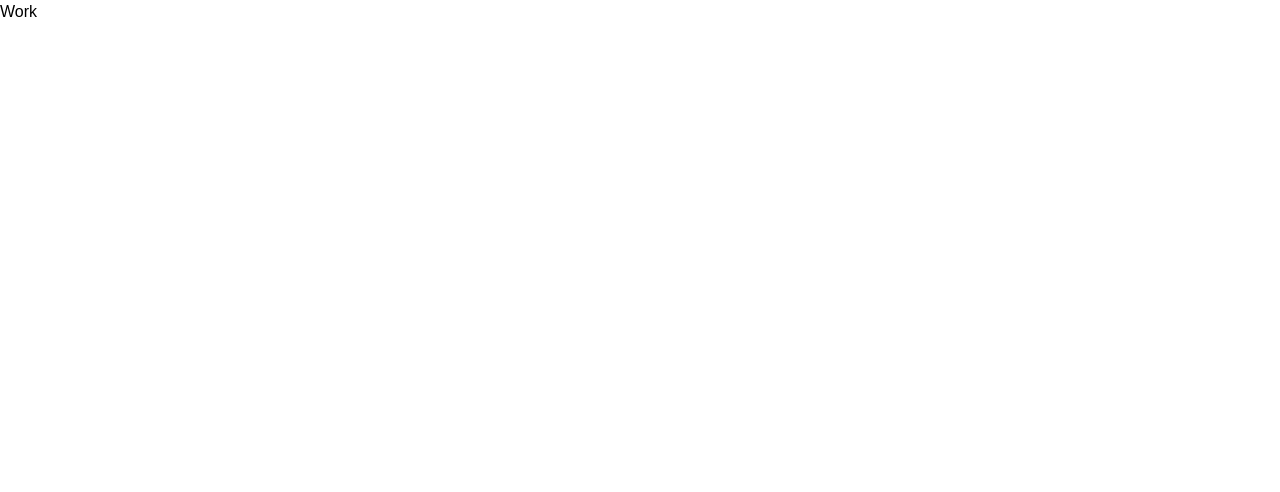
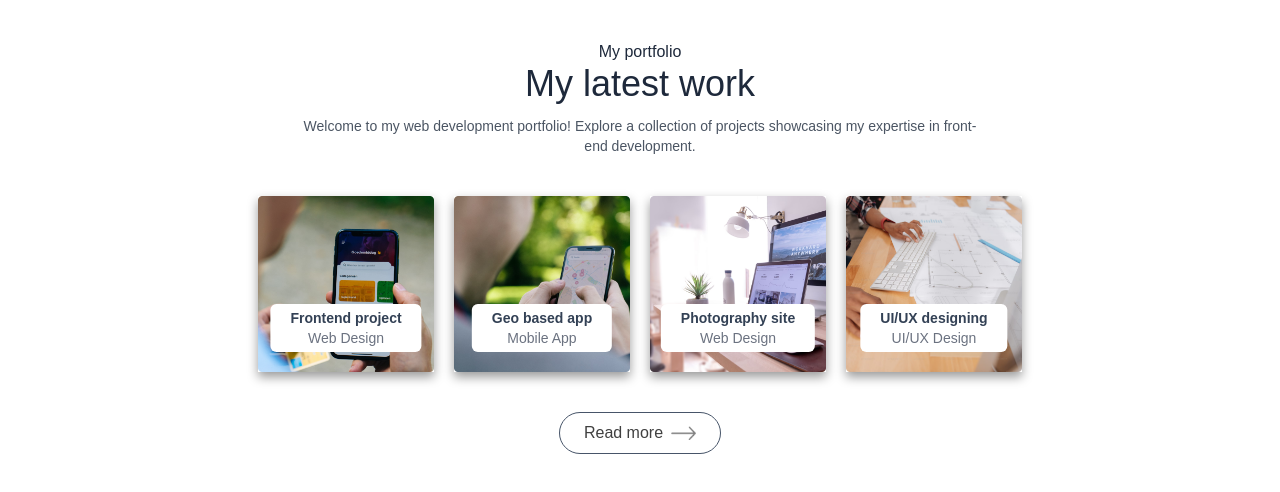
Before and after one commit to ATechproC/portfolio, a Next.js app: page / in a window 1280 px wide. Shown: the top 492 px of the page. Built offline with nearby package versions, Linux system fonts and the light colour scheme.

Commit message:
finishing the work section

```diff
--- a/src/assets/assets.tsx
+++ b/src/assets/assets.tsx
@@ -35,6 +35,10 @@ import right_arrow from "./right-arrow.png";
 import send_icon from "./send-icon.png";
 import right_arrow_bold from "./right-arrow-bold.png";
 import right_arrow_bold_dark from "./right-arrow-bold-dark.png";
+import work1 from "../assets/public/work-1.png";
+import work2 from "../assets/public/work-2.png"
+import work3 from "../assets/public/work-3.png"
+import work4 from "../assets/public/work-4.png"
 
 export const assets = {
     user_image,
@@ -80,22 +84,22 @@ export const workData = [
     {
         title: "Frontend project",
         description: "Web Design",
-        bgImage: "/work-1.png",
+        bgImage: work1,
     },
     {
         title: "Geo based app",
         description: "Mobile App",
-        bgImage: "/work-2.png",
+        bgImage: work2,
     },
     {
         title: "Photography site",
         description: "Web Design",
-        bgImage: "/work-3.png",
+        bgImage: work3,
     },
     {
         title: "UI/UX designing",
         description: "UI/UX Design",
-        bgImage: "/work-4.png",
+        bgImage: work4,
     },
 ];
 
--- a/src/components/Work.tsx
+++ b/src/components/Work.tsx
@@ -1,7 +1,34 @@
+import Image from "next/image";
+import { assets, serviceData, workData } from "../assets/assets";
 
 
 export default function Work() {
     return (
-        <div>Work</div>
+        <>
+            <div className="w-4/5 py-10 m-auto text-center">
+                <p className="text-slate-800">My portfolio</p>
+                <h1 className="text-4xl text-slate-800">My latest work</h1>
+                <p className="w-2/3 m-auto mt-3 text-sm text-gray-600">
+                    Welcome to my web development portfolio! Explore a collection of projects showcasing
+                    my expertise in front-end development.
+                </p>
+                <ul  className="flex flex-wrap items-center justify-center gap-5 mt-10" >
+                    {workData.map(({ title, description, bgImage }, index) => {
+                        return <li key={index} className="grow-1 basis-44">
+                            <div className="relative w-full">
+                                <Image className="w-full duration-300 cursor-default shadow-initial hover:shadow-shadow" src={bgImage} alt=""/>
+                                <div className="absolute text-sm bg-white bottom-5 left-[50%] translate-x-[-50%] whitespace-nowrap px-5 py-1 rounded-md">
+                                    <h3 className="text-sm font-bold text-slate-700"> {title} </h3>
+                                    <p className="text-gray-500"> {description} </p>
+                                </div>
+                            </div>
+                        </li>
+                    })}
+                </ul>
+            <a href="#" className="flex items-center justify-center gap-2 px-6 py-2 mx-auto mt-10 border rounded-full w-fit text-neutral-700 border-slate-600">
+                Read more <Image src={assets.right_arrow} width={25} height={25} alt="" />
+                </a>
+            </div>
+        </>
     )
 }
--- a/tailwind.config.js
+++ b/tailwind.config.js
@@ -14,6 +14,9 @@ module.exports = {
       boxShadow : {
         "shadow" : "0 5px 10px rgba(0, 0, 0, 0.6)",
         "initial" : "0 5px 10px rgba(0, 0, 0, 0.4)"
+      },
+      gridTemplateColumns : {
+        'auto' : 'repeat(auto-fit, minmax(200, 1fr)',
       }
     },
   },
```
